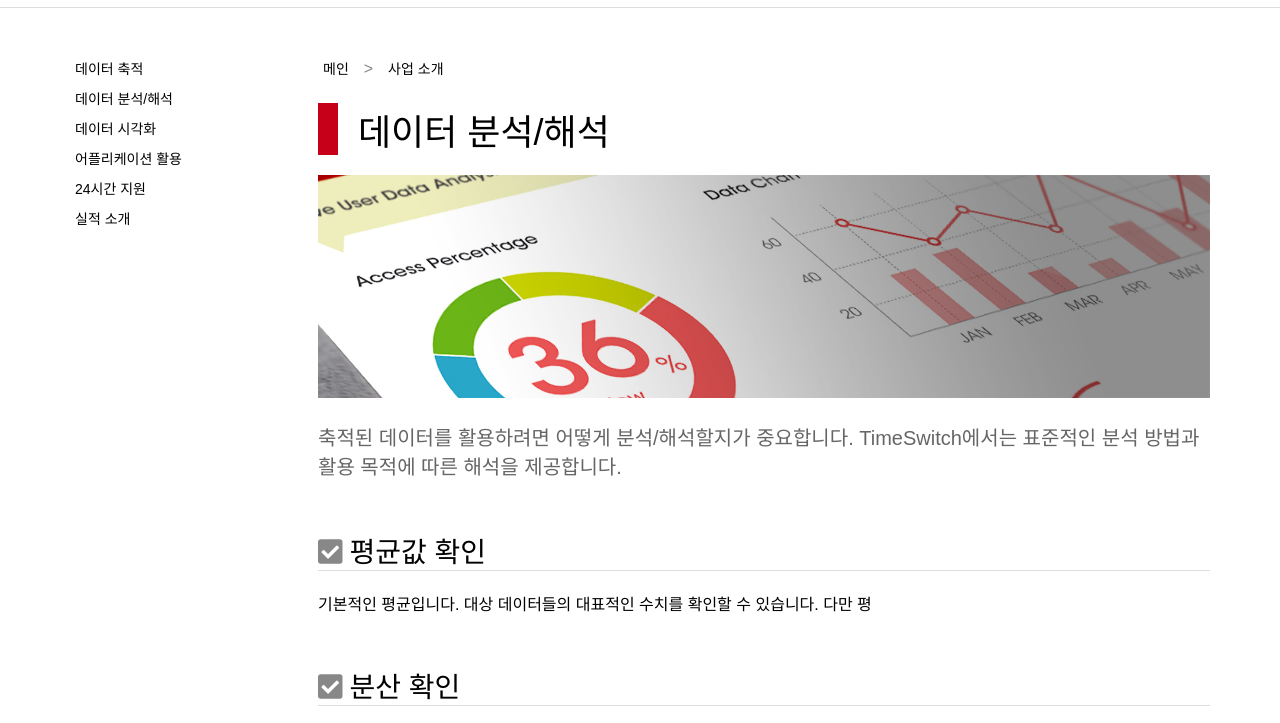
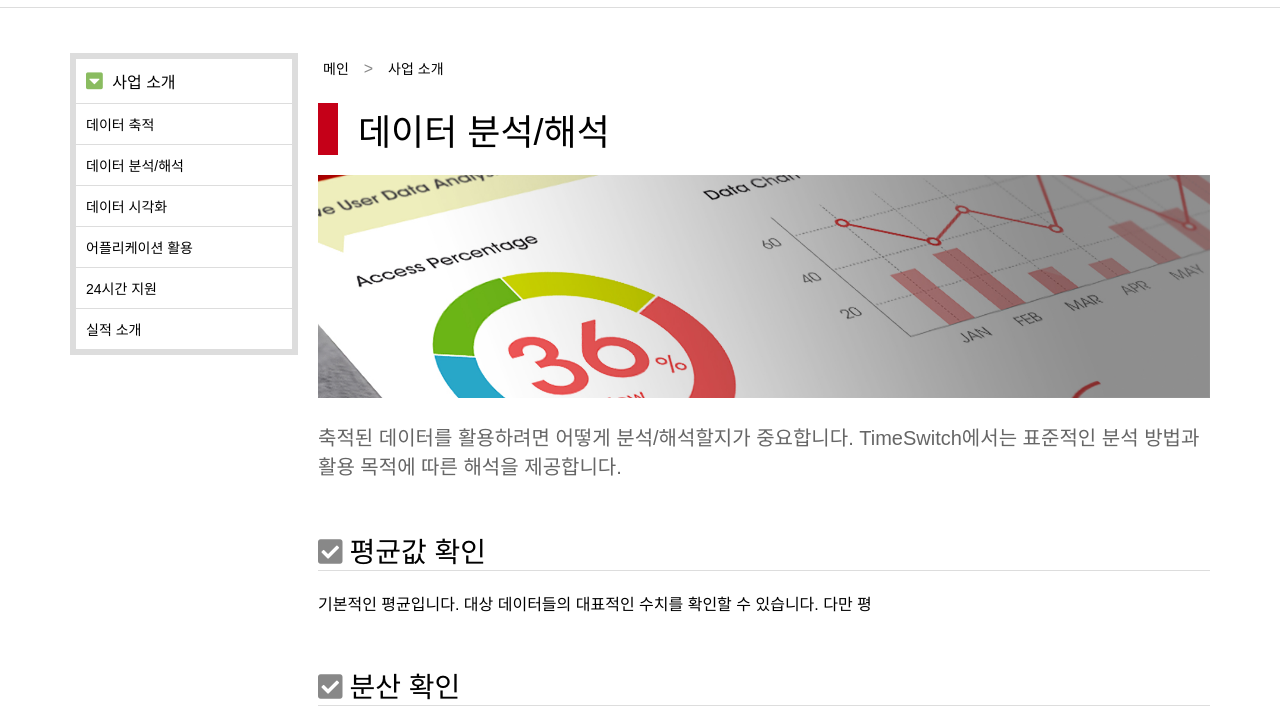
Before and after one commit to fe-backpackers/css-masters-1, a website: page src/6.html in a window 1280 px wide. Shown: the part 63-786 px from the top of the page. Drawn offline with Linux system fonts and the light colour scheme.

Commit message:
feat: 6-2-3. 메뉴를 테두리로 감싸서 디자인

```diff
--- a/src/6.html
+++ b/src/6.html
@@ -88,6 +88,7 @@
       </div>
       <div class="box7-2">
         <aside class="sidemenu">
+          <h1><i class="fas fa-caret-square-down"></i> 사업 소개</h1>
           <ul>
             <li><a href="#">데이터 축적</a></li>
             <li><a href="#">데이터 분석/해석</a></li>
--- a/src/css/6.css
+++ b/src/css/6.css
@@ -286,6 +286,23 @@ body {
   content: "";
 }
 
+.sidemenu {
+  border: solid 6px #ddd;
+}
+
+.sidemenu h1 {
+  margin: 0;
+  padding: 10px;
+  font-weight: normal;
+  font-size: 16px;
+}
+
+.sidemenu h1 i {
+  margin-right: 5px;
+  color: #8abc60;
+  font-size: larger;
+}
+
 .sidemenu ul {
   margin: 0;
   padding: 0;
@@ -294,7 +311,8 @@ body {
 
 .sidemenu li a {
   display: block;
-  padding: 5px;
+  padding: 10px;
+  border-top: solid 1px #ddd;
   color: #000;
   font-size: 14px;
   text-decoration: none;
```
